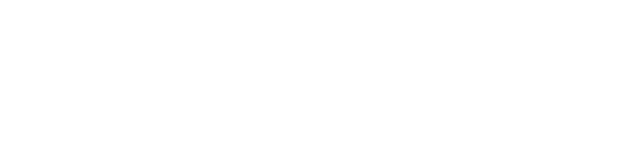
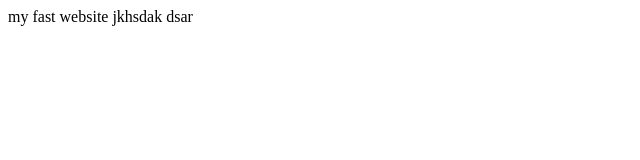
Before and after one commit to rabbi329/my-fast-website.repo, a plain HTML site: page index.html in a window 1280 px wide. Shown: the whole page, without its empty margins (0-640 px from the left). Drawn offline with Linux system fonts and the light colour scheme.

Commit message:
fast commit

```diff
--- a/index.html
+++ b/index.html
@@ -7,6 +7,8 @@
     <title>Document</title>
 </head>
 <body>
+    my fast website
+    jkhsdak dsar
 
 </body>
 </html>
```
